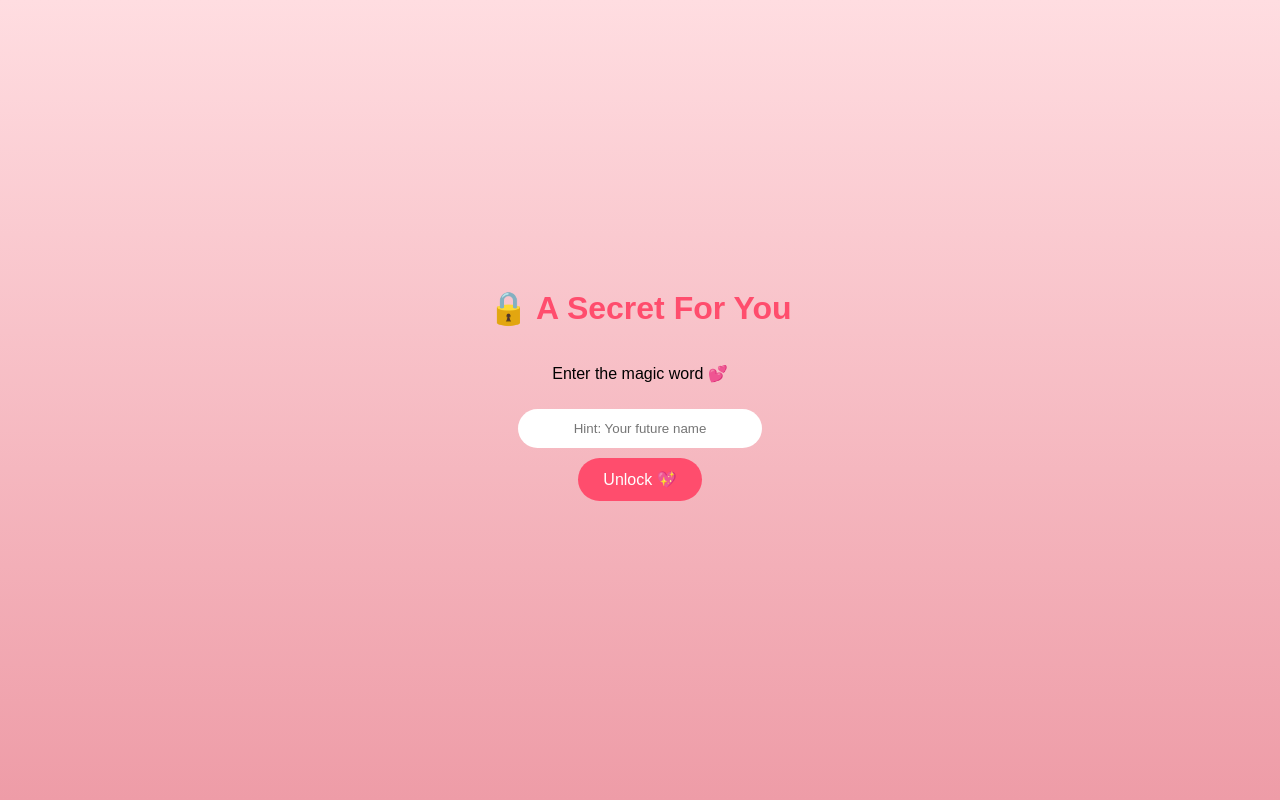
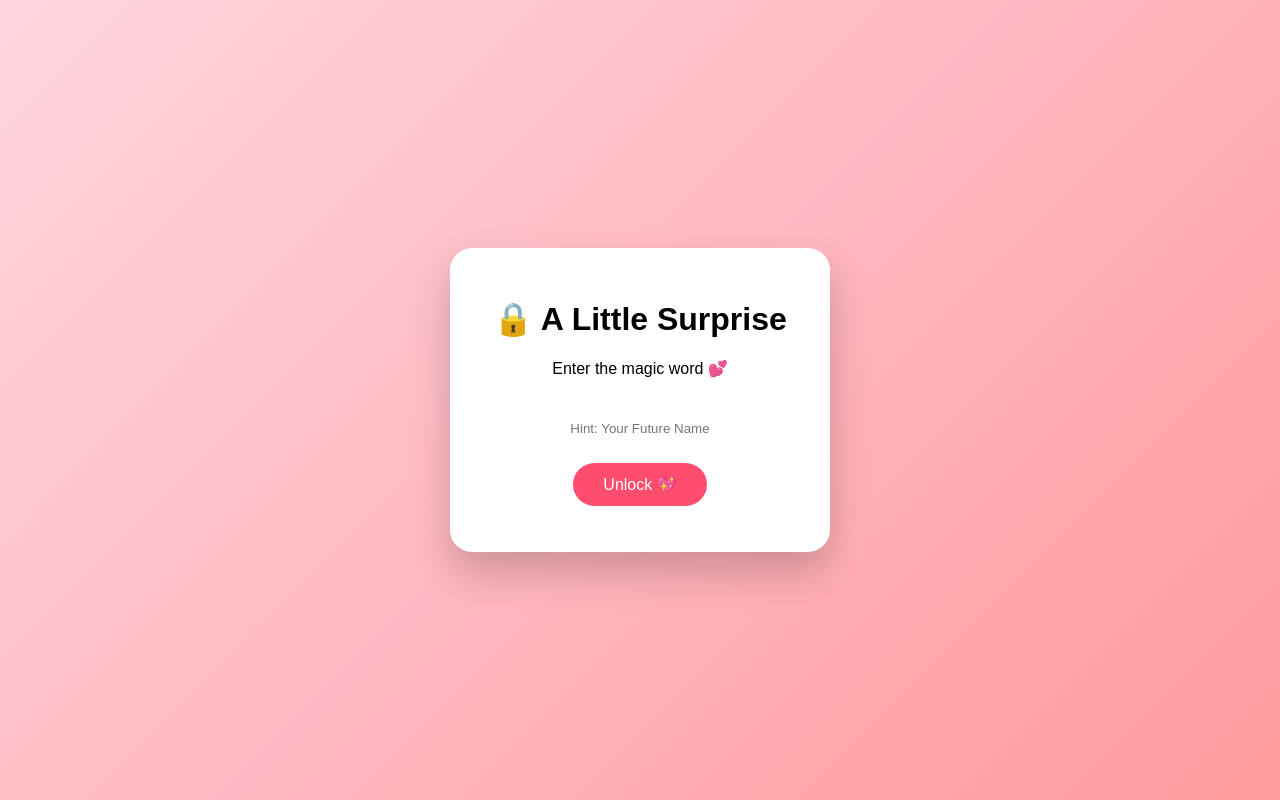
Before and after one commit to adi04092002/valentine, a Flask app: page / in a window 1280 px wide. Run offline with Flask 3, Linux system fonts and the light colour scheme; some libraries are stand-ins or nearby versions.

Commit message:
Valentine website 2.0

```diff
--- a/app.py
+++ b/app.py
@@ -6,8 +6,11 @@ app = Flask(__name__)
 @app.route("/")
 def home():
     image_folder = "static/images/photos"
-    images = os.listdir(image_folder)
-    images = [f"/{image_folder}/{img}" for img in images if img.lower().endswith(('.jpg', '.png', '.jpeg'))]
+    images = sorted([
+        f"/{image_folder}/{img}"
+        for img in os.listdir(image_folder)
+        if img.lower().endswith((".jpg", ".jpeg", ".png"))
+    ])
 
     return render_template(
         "index.html",
--- a/static/css/style.css
+++ b/static/css/style.css
@@ -1,103 +1,40 @@
-body {
+* {
+    box-sizing: border-box;
+    font-family: "Poppins", sans-serif;
+  }
+
+  body {
     margin: 0;
-    font-family: 'Poppins', sans-serif;
-    background: linear-gradient(to bottom, #ffdde1, #ee9ca7);
+    min-height: 100vh;
+    background: linear-gradient(135deg, #ffd6e0, #ff9a9e);
     display: flex;
     justify-content: center;
     align-items: center;
-    min-height: 100vh;
-    animation: fadeIn 1s ease-in;
+    padding: 20px;
   }
 
-  @keyframes fadeIn {
-    from { opacity: 0; transform: translateY(20px); }
-    to { opacity: 1; transform: translateY(0); }
+  /* Lock screen */
+  .lock {
+    background: white;
+    padding: 30px;
+    border-radius: 22px;
+    text-align: center;
+    width: 100%;
+    max-width: 380px;
+    box-shadow: 0 20px 40px rgba(0,0,0,0.2);
   }
 
-  .container {
-    background: white;
-    padding: 25px;
+  .lock input {
+    width: 100%;
+    padding: 12px;
     border-radius: 20px;
-    text-align: center;
-    width: 90%;
-    max-width: 450px;
-    box-shadow: 0 10px 25px rgba(0,0,0,0.2);
-  }
-
-  h1 {
-    color: #ff4d6d;
-  }
-
-  .subtitle {
-    margin-bottom: 15px;
-  }
-
-  .slideshow img {
-    width: 100%;
-    border-radius: 15px;
+    border: none;
     margin: 15px 0;
-    transition: opacity 0.5s ease-in-out;
-  }
-
-  input[type="range"] {
-    width: 100%;
-  }
-
-  .buttons {
-    display: flex;
-    justify-content: space-around;
-    margin-top: 20px;
-  }
-
-  button {
-    padding: 12px 20px;
-    font-size: 18px;
-    border-radius: 30px;
-    border: none;
-    cursor: pointer;
-  }
-
-  #yesBtn {
-    background: #ff4d6d;
-    color: white;
-  }
-
-  #yesBtn:hover {
-    transform: scale(1.1);
-    box-shadow: 0 0 15px pink;
-  }
-
-  #noBtn {
-    background: #ddd;
-  }
-
-  @media (min-width: 768px) {
-    .container {
-      max-width: 600px;
-    }
-  }
-
-  .lock-screen {
-    background: linear-gradient(to bottom, #ffdde1, #ee9ca7);
-    height: 100vh;
-    display: flex;
-    flex-direction: column;
-    justify-content: center;
-    align-items: center;
     text-align: center;
   }
 
-  .lock-screen input {
-    padding: 12px;
-    border-radius: 20px;
-    border: none;
-    margin: 10px;
-    width: 220px;
-    text-align: center;
-  }
-
-  .lock-screen button {
-    padding: 12px 25px;
+  .lock button {
+    padding: 12px 30px;
     border-radius: 30px;
     border: none;
     background: #ff4d6d;
@@ -144,17 +102,46 @@ body {
   /* Gallery */
   .gallery {
     display: grid;
-    grid-template-columns: repeat(auto-fill, minmax(100px, 1fr));
-    gap: 10px;
-    margin-top: 15px;
+    grid-template-columns: repeat(auto-fit, minmax(120px, 1fr));
+    gap: 12px;
+    margin-top: 20px;
   }
 
   .gallery img {
+    height: 160px;
     width: 100%;
-    border-radius: 10px;
-    transition: transform 0.3s;
+    object-fit: cover;
+    border-radius: 14px;
+    box-shadow: 0 6px 15px rgba(0,0,0,0.15);
   }
 
-  .gallery img:hover {
-    transform: scale(1.1);
+  /* Buttons */
+  .buttons {
+    display: flex;
+    justify-content: center;
+    gap: 20px;
+    margin-top: 20px;
   }
+
+  button {
+    padding: 12px 28px;
+    border-radius: 30px;
+    border: none;
+    font-size: 18px;
+    cursor: pointer;
+  }
+
+  #yesBtn {
+    background: #ff4d6d;
+    color: white;
+  }
+
+  #noBtn {
+    background: #ddd;
+  }
+
+  /* Desktop tweaks */
+  @media (min-width: 768px) {
+    .slideshow { height: 440px; }
+    .gallery img { height: 200px; }
+  }
--- a/templates/index.html
+++ b/templates/index.html
@@ -4,28 +4,26 @@
   <meta charset="UTF-8">
   <title>For Urvi 💖</title>
   <meta name="viewport" content="width=device-width, initial-scale=1.0">
-
   <link rel="stylesheet" href="/static/css/style.css">
 </head>
 
 <body>
 
-<!-- PASSWORD SCREEN -->
-<div id="lockScreen" class="lock-screen">
-  <h1>🔒 A Secret For You</h1>
+<!-- Lock Screen -->
+<div id="lockScreen" class="lock">
+  <h1>🔒 A Little Surprise</h1>
   <p>Enter the magic word 💕</p>
-  <input type="password" id="passwordInput" placeholder="Hint: Your future name">
+  <input id="passwordInput" type="password" placeholder="Hint: Your Future Name">
   <button onclick="unlock()">Unlock 💖</button>
   <p id="errorMsg"></p>
 </div>
 
-<!-- MAIN CONTENT -->
-<div id="mainContent" class="container hidden">
+<!-- Main Content -->
+<div id="main" class="card hidden">
 
   <h1>Happy Valentine’s Day, {{ name }} 💖</h1>
-  <p class="subtitle">You make my world brighter 🌸</p>
+  <p class="subtitle">Every moment with you is my favorite 🌸</p>
 
-  <!-- Music -->
   <audio autoplay loop>
     <source src="/static/music/love.mp3" type="audio/mp3">
   </audio>
@@ -33,20 +31,21 @@
   <!-- Slideshow -->
   <div class="slideshow">
     {% for img in images %}
-      <img class="slide" src="{{ img }}">
+      <img src="{{ img }}">
     {% endfor %}
   </div>
 
-    <h3>Our Memories 💕</h3>
-    <div class="gallery">
+  <!-- Gallery -->
+  <h2>Our Memories 💞</h2>
+  <div class="gallery">
     {% for img in images %}
-        <img src="{{ img }}">
+      <img src="{{ img }}">
     {% endfor %}
-    </div>
+  </div>
 
-  <!-- Love Slider -->
+  <!-- Slider -->
   <h3>How much do you love me? 😄</h3>
-  <input type="range" id="loveSlider" min="0" max="100" value="50">
+  <input type="range" min="0" max="100" value="50" id="loveSlider">
   <p id="loveText">50% 😐</p>
 
   <!-- Proposal -->
@@ -58,7 +57,6 @@
 
 </div>
 
-<!-- Confetti + Fireworks -->
 <script src="https://cdn.jsdelivr.net/npm/canvas-confetti@1.6.0/dist/confetti.browser.min.js"></script>
 <script src="/static/js/script.js"></script>
 
```
Also changed, not shown: other parts of static/css/style.css (+36 -15 lines), static/js/script.js (+9 -44 lines), static/images/photos/photo10.jpg (added), static/images/photos/photo8.jpg (added), static/images/photos/photo9.jpg (added).
